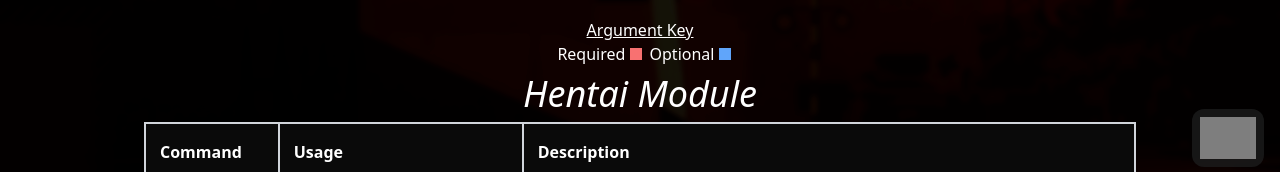
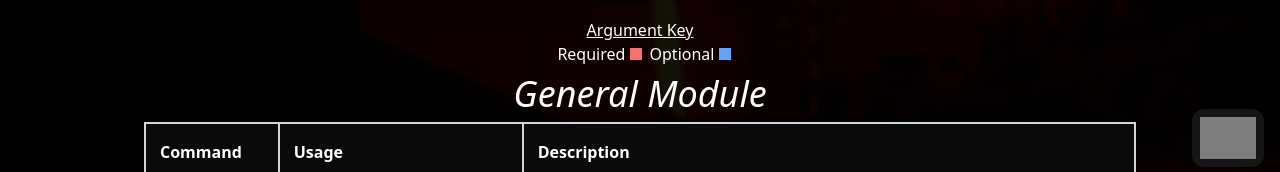
Before and after one commit to QuillDev/quill, a Next.js app: page /tsubasa in a window 1280 px wide. Shown: the part 617-789 px from the top of the page. Built offline with nearby package versions, Linux system fonts and the light colour scheme; grey boxes are pictures that could not be loaded.

Commit message:
typo on table header fixed

```diff
--- a/pages/tsubasa.tsx
+++ b/pages/tsubasa.tsx
@@ -39,7 +39,7 @@ const Tsubasa: React.FC<TsubasaProps> = ({}) => {
       </div>
 
       {/* General Table */}
-      <ModuleTable name="Hentai Module" id="nsfwModule">
+      <ModuleTable name="General Module" id="generalModule">
         <ModuleCommand
           name="help"
           description="Brings you to the help website."
```
